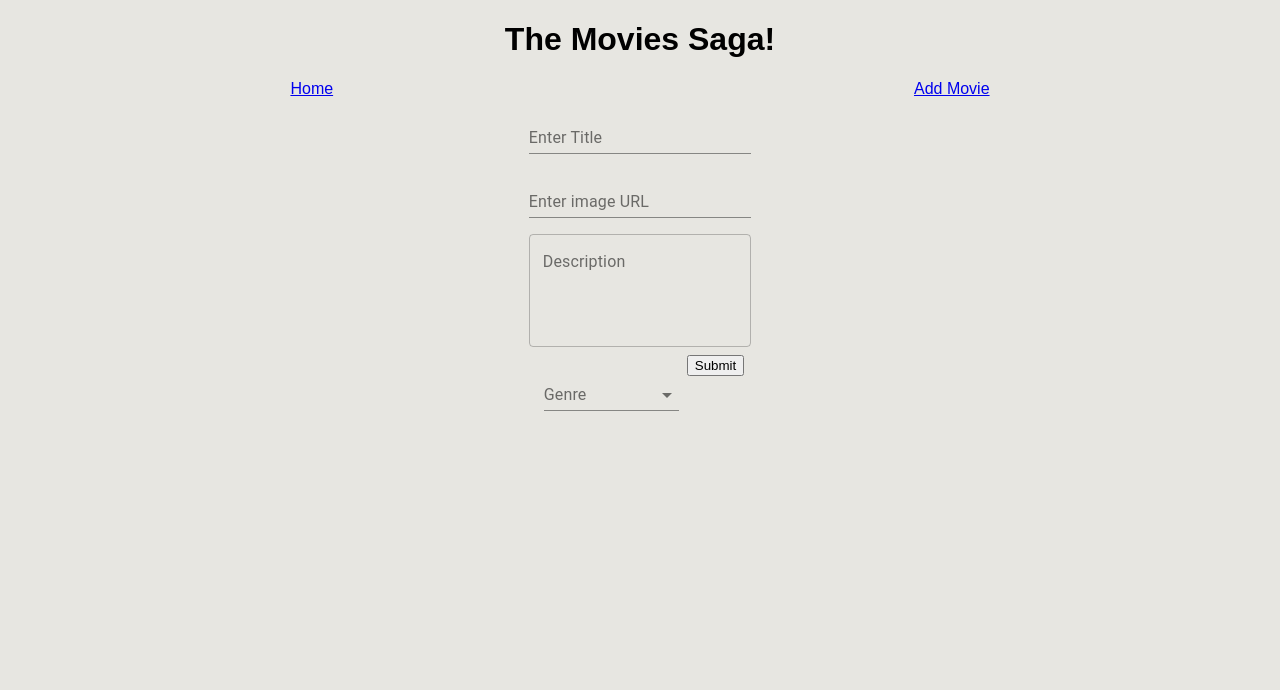
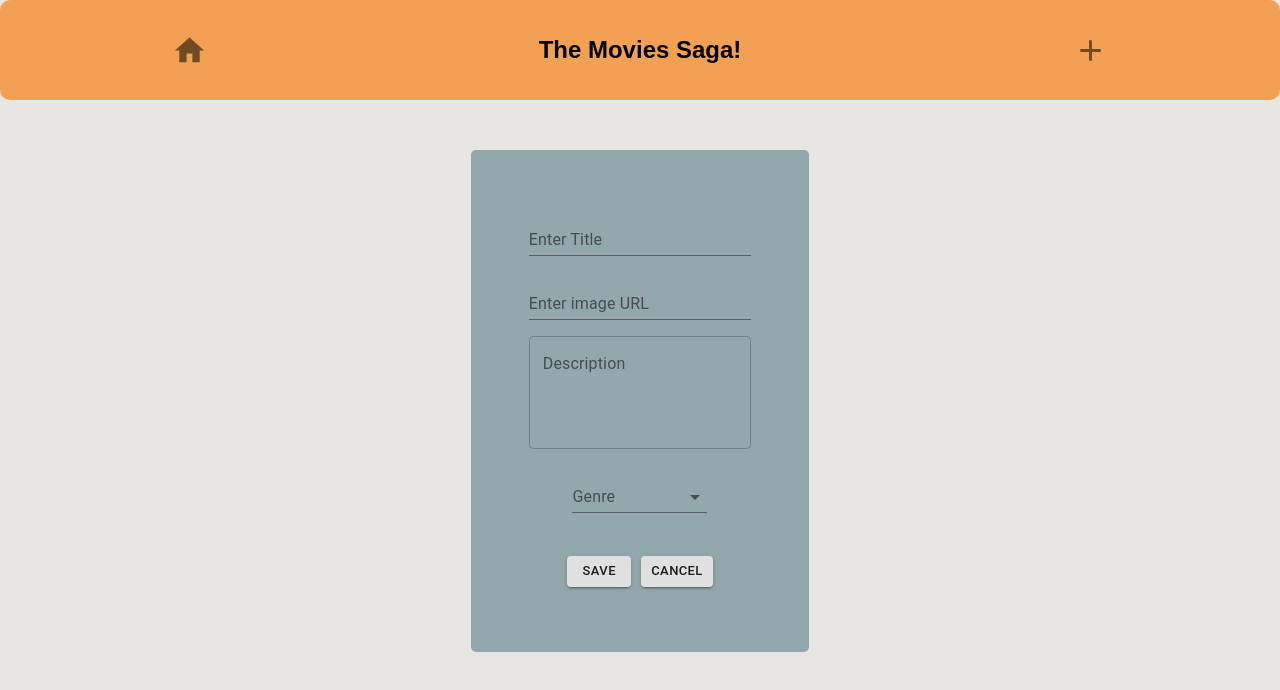
Before and after one commit to gabinwilliams/weekend-movie-sagas, a React (Create React App) app: page /#/addMovie in a window 1280 px wide. Shown: the top 690 px of the page. Built offline with nearby package versions, Linux system fonts and the light colour scheme.

Commit message:
completed AddMovie page.  Styling and added save and cancel buttons

```diff
--- a/package.json
+++ b/package.json
@@ -5,6 +5,7 @@
   "proxy": "http://localhost:5000",
   "dependencies": {
     "@material-ui/core": "^4.11.3",
+    "@material-ui/icons": "^4.11.2",
     "axios": "^0.21.1",
     "pg": "^8.2.1",
     "react": "^17.0.1",
--- /dev/null
+++ b/src/components/AddMovie/AddMovie.css
@@ -0,0 +1,19 @@
+.container {
+margin-top: 50px;
+display: flex;
+justify-content: center;
+
+}
+
+.formContainer {
+
+  display: flex;
+  flex-direction: column;
+  align-content: center;
+  align-items: center;
+  background-color: #93a8ac;
+  width: fit-content;
+  padding: 50px;
+  border-radius: 5px;
+
+}
--- a/src/components/AddMovie/AddMovie.jsx
+++ b/src/components/AddMovie/AddMovie.jsx
@@ -1,13 +1,17 @@
 import {useState} from 'react';
 import { useDispatch, useSelector } from 'react-redux';
 import { makeStyles } from '@material-ui/core/styles';
+import {useHistory} from 'react-router-dom';
+import Button from '@material-ui/core/Button';
 import TextField from '@material-ui/core/TextField';
 import InputLabel from '@material-ui/core/InputLabel';
 import FormControl from '@material-ui/core/FormControl';
 import Select from '@material-ui/core/Select';
+import './AddMovie.css';
 
 const AddMovie = () => {
 
+  const history = useHistory();
   const useStyles = makeStyles((theme) => ({
     root: {
       '& > *': {
@@ -22,6 +26,17 @@ const AddMovie = () => {
     selectEmpty: {
       marginTop: theme.spacing(2),
     },
+    button: {
+     marginTop: 20,
+     padding: 10
+
+    },
+    saveBtn: {
+      margin: 5,
+    },
+    cancelBtn: {
+      margin: 5,
+    }
   }));
 
 
@@ -88,13 +103,18 @@ const AddMovie = () => {
     }})
   }
 
+  const handleCancel = (event) => {
+    console.log('clicked cancel');
 
+    history.push('/');
+  }
 
 
 
   return (
 
-    <div>
+    <div className="container">
+      <div className="formContainer">
         <form onChange={handleGetTitle} className={classes.root} noValidate autoComplete="off">
           <TextField label="Enter Title" />
         </form>
@@ -127,7 +147,16 @@ const AddMovie = () => {
 
           </Select>
         </FormControl>
-      <button onClick={submitMovie} >Submit</button>
+
+        <div className={classes.button}>
+          <Button className={classes.saveBtn} size="small" variant="contained" onClick={submitMovie} >Save</Button>
+
+          <Button className={classes.cancelBtn} onClick={handleCancel} size="small" variant="contained" >Cancel</Button>
+
+        </div>
+
+
+      </div>
     </div>
   )
 }
--- a/src/components/App/App.css
+++ b/src/components/App/App.css
@@ -1,12 +1,31 @@
 .App {
+
   text-align: center;
 }
 
 nav {
   display: flex;
+  align-items: center;
   justify-content: space-around;
+  background-color: #f2a154;
+  height: 100px;
+  border-radius: 10px;
+  text-decoration: none;
+  color: inherit;
+}
+
+.addBtn {
+  display: flex;
+  align-items: center;
+  flex-direction: column;
 
 }
+
+.link {
+  text-decoration: none;
+  color: inherit;
+}
+
 
 
 .App-header {
--- a/src/components/App/App.js
+++ b/src/components/App/App.js
@@ -2,9 +2,12 @@ import {HashRouter as Router, Route, useHistory} from 'react-router-dom';
 import { useDispatch, useSelector } from 'react-redux';
 import {Link} from 'react-router-dom';
 import './App.css';
+import HomeIcon from '@material-ui/icons/Home';
+import AddIcon from '@material-ui/icons/Add';
 import MovieList from '../MovieList/MovieList';
 import Details from '../Details/Details';
 import AddMovie from '../AddMovie/AddMovie';
+import IconButton from '@material-ui/core/IconButton';
 
 
 function App() {
@@ -21,19 +24,28 @@ function App() {
   return (
 
     <div className="App">
-      <h1>The Movies Saga!</h1>
+
       <Router>
 
           <nav>
-            <Link onClick={reset} to='/'>
-              Home
+            <Link className="link" onClick={reset} to='/'>
+            <IconButton>
+              <HomeIcon color="action" fontSize="large" />
+            </IconButton>
             </Link>
-            <Link to='/addMovie'>
-               Add Movie
+            <h1>The Movies Saga!</h1>
+            <div className="addBtn">
+
+              <Link className="link" to='/addMovie'>
+                <IconButton>
+                <AddIcon fontSize="large"></AddIcon>
+                </IconButton>
+
               </Link>
 
+            </div>
           </nav>
-
+        <div className="main">
           <Route path="/" exact>
             <MovieList />
           </Route>
@@ -45,7 +57,7 @@ function App() {
           <Route path="/addMovie" exact>
             <AddMovie />
           </Route>
-
+        </div>
 
       </Router>
     </div>
--- a/src/components/Details/Details.jsx
+++ b/src/components/Details/Details.jsx
@@ -95,14 +95,7 @@ const Details = () => {
               </Typography>
             </CardContent>
           </CardActionArea>
-          <CardActions>
-            <Button size="small" color="primary">
-              Share
-            </Button>
-            <Button size="small" color="primary">
-              Learn More
-            </Button>
-          </CardActions>
+
         </Card>
       </div>
     );
--- a/src/components/MovieList/MovieList.css
+++ b/src/components/MovieList/MovieList.css
@@ -1,4 +1,6 @@
 .movies {
     display : flex;
     flex-wrap: wrap;
+    justify-content: center;
+    margin-top: 50px;
 }
--- a/src/components/MovieList/MovieList.jsx
+++ b/src/components/MovieList/MovieList.jsx
@@ -17,8 +17,9 @@ const useStyles = makeStyles({
       display: 'flex',
       justifyContent: 'center',
       maxWidth: 345,
-      padding: 10,
+      padding: 20,
       margin: 5,
+
 
 
     },
@@ -90,7 +91,7 @@ function MovieList() {
 
     return (
         <main>
-            <h1>MovieList</h1>
+
             <section className="movies">
                 {movies.map(movie => {
                     return (
```
Also changed, not shown: 1 other file (tests, documents, lock files or other folders). Lines whose indentation alone changed are shown as unchanged.
